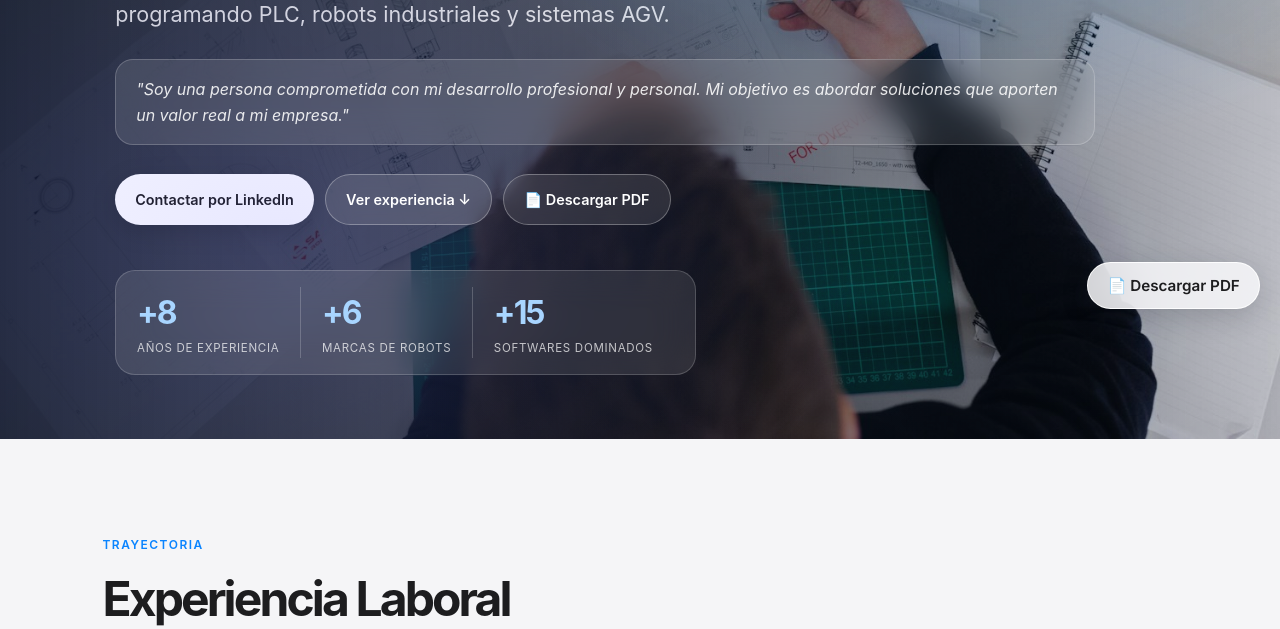
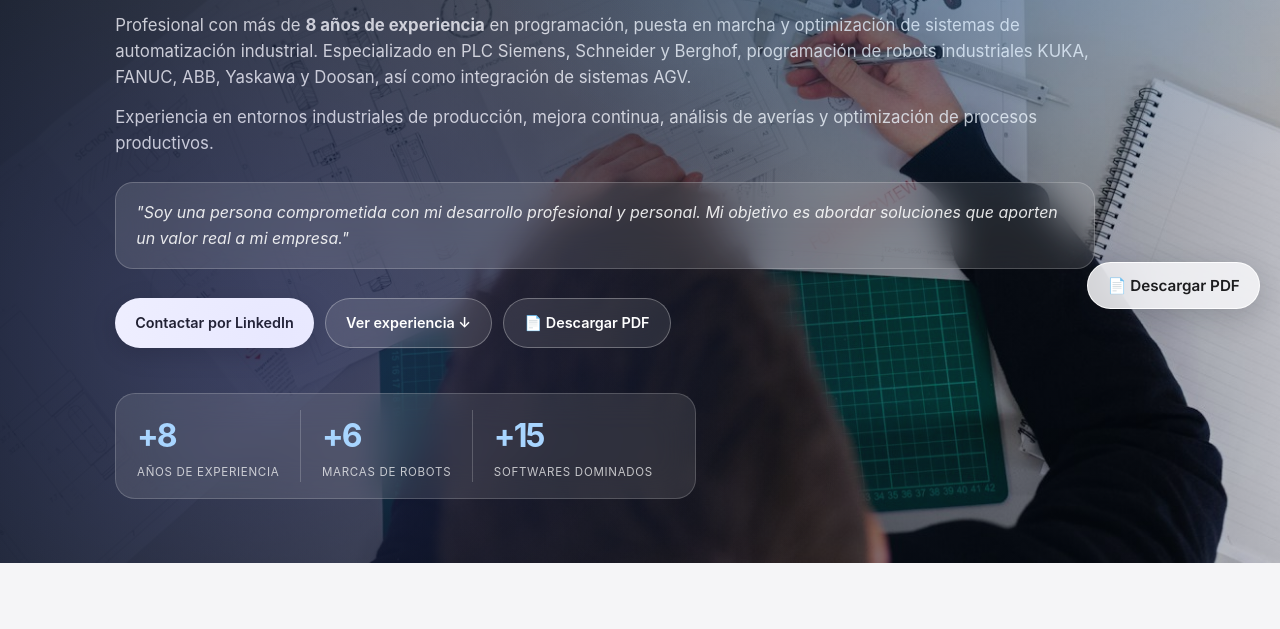
Before and after one commit to victormedinaserrano-tech/CV, a plain HTML site: page index.html in a window 1280 px wide. Shown: the part 471-1100 px from the top of the page. Drawn offline with Linux system fonts and the light colour scheme.

Commit message:
Actualizacion de portada

```diff
--- a/index.html
+++ b/index.html
@@ -84,6 +84,10 @@
   .subtitle{
     font-size:clamp(1.1rem,2.5vw,1.5rem);
     color:var(--muted);margin-top:1rem;max-width:640px;
+  }
+  .subtitle-detail{
+    font-size:clamp(.95rem,1.8vw,1.1rem);
+    color:var(--muted);margin-top:.9rem;max-width:640px;line-height:1.55;
   }
   .quote{
     margin-top:1.8rem;max-width:560px;
@@ -325,6 +329,10 @@
     color:rgba(255,255,255,.82);font-size:clamp(1.05rem,2vw,1.35rem);
     max-width:680px;margin-top:1.35rem;
   }
+  .subtitle-detail{
+    color:rgba(255,255,255,.78);font-size:clamp(.92rem,1.6vw,1.05rem);
+    max-width:680px;margin-top:.9rem;
+  }
   .quote{
     max-width:620px;margin-top:1.6rem;padding:1rem 1.25rem;
     border:1px solid rgba(255,255,255,.2);border-left:1px solid rgba(255,255,255,.2);
@@ -549,7 +557,9 @@
   <div class="grid-overlay"></div>
   <div class="tagline">Automatización · Robótica Industrial · PLC</div>
   <h1>Víctor<br>Medina <em>Serrano</em></h1>
-  <p class="subtitle">Técnico en Automatización y Robótica Industrial con más de <strong><span id="years-inline">8</span> años de experiencia</strong> programando PLC, robots industriales y sistemas AGV.</p>
+  <p class="subtitle">Técnico especialista en Automatización Industrial, Robótica y Mejora Continua</p>
+  <p class="subtitle-detail">Profesional con más de <strong><span id="years-inline">8</span> años de experiencia</strong> en programación, puesta en marcha y optimización de sistemas de automatización industrial. Especializado en PLC Siemens, Schneider y Berghof, programación de robots industriales KUKA, FANUC, ABB, Yaskawa y Doosan, así como integración de sistemas AGV.</p>
+  <p class="subtitle-detail">Experiencia en entornos industriales de producción, mejora continua, análisis de averías y optimización de procesos productivos.</p>
   <div class="quote">"Soy una persona comprometida con mi desarrollo profesional y personal. Mi objetivo es abordar soluciones que aporten un valor real a mi empresa."</div>
   <div class="hero-cta">
     <a class="btn btn-primary" href="https://www.linkedin.com/in/victor-medina-serrano-838675167/" target="_blank" rel="noopener noreferrer">Contactar por LinkedIn</a>
```
